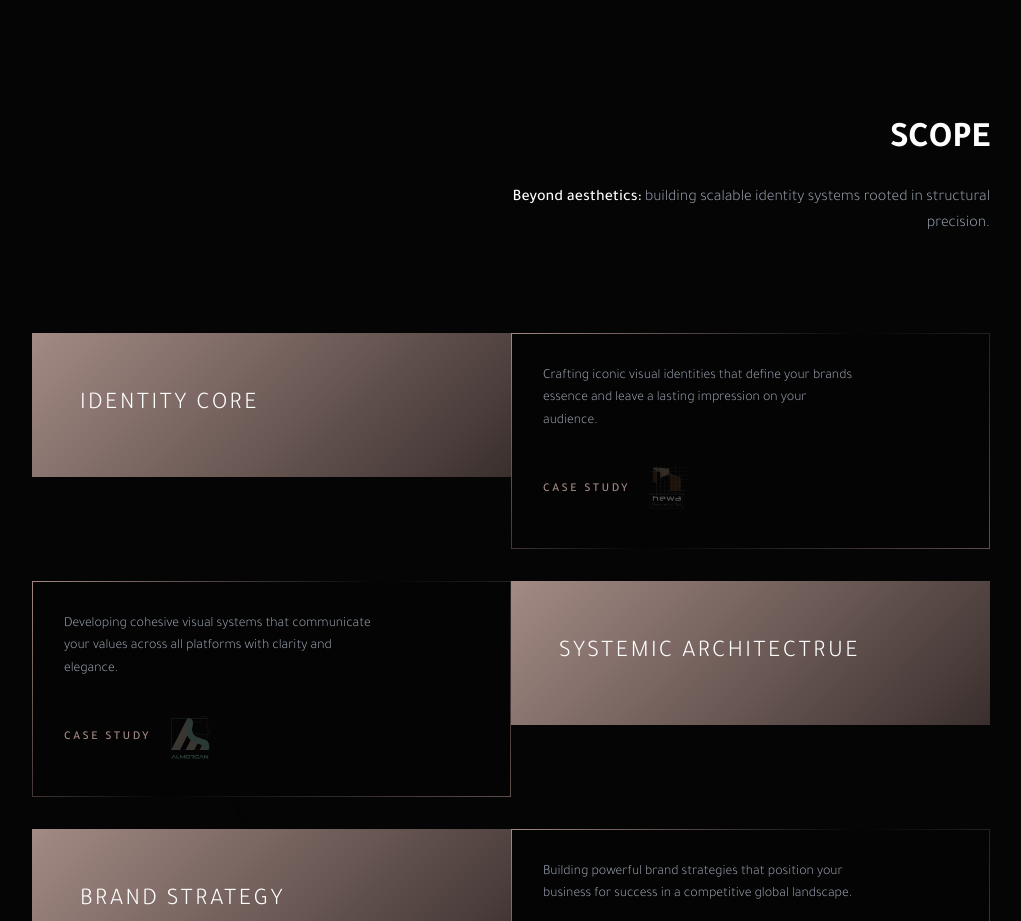
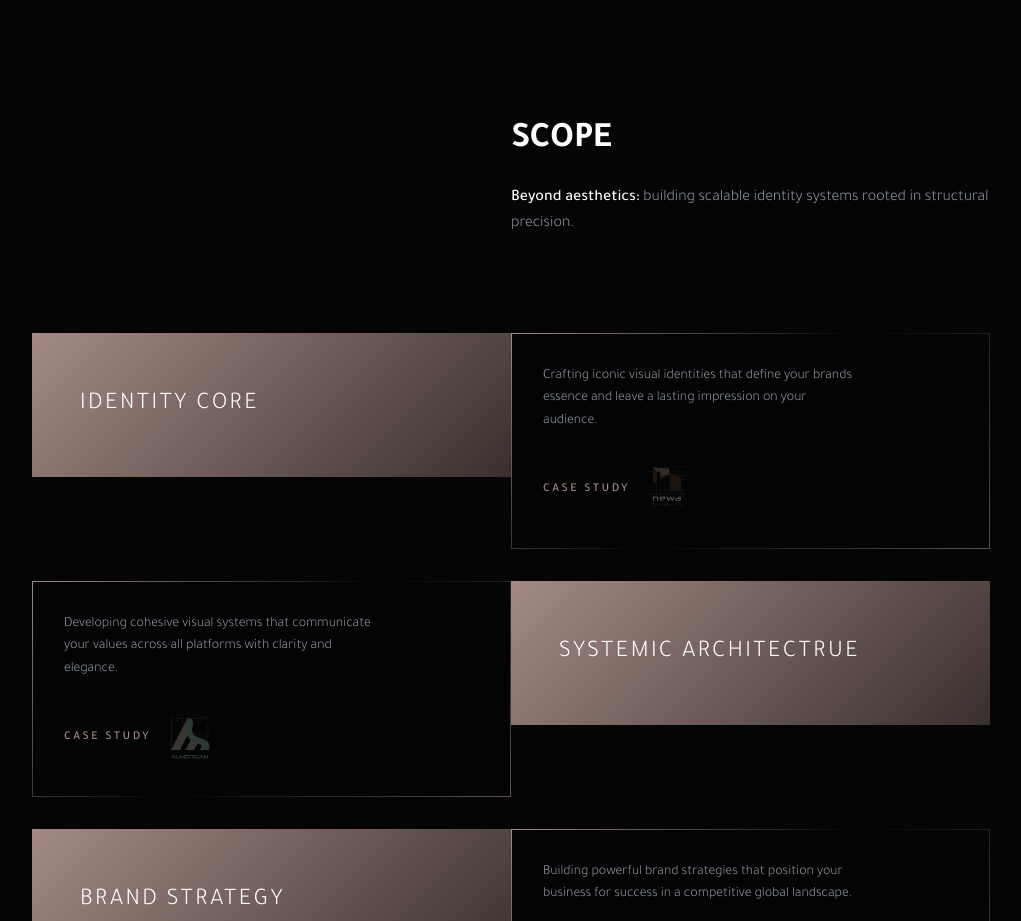
Before and after one commit to 3a1mtest-prog/nasayem, a React (Vite) app: page / in a window 1280 px wide. Shown: the part 3140-4061 px from the top of the page, without its empty margins (129-1150 px from the left). Built offline with nearby package versions, Linux system fonts and the light colour scheme.

Commit message:
Update Services.tsx

```diff
--- a/src/components/home/Services.tsx
+++ b/src/components/home/Services.tsx
@@ -86,7 +86,7 @@ const Services = () => {
       <Container>
         <div
           data-services-animate
-          className="relative z-10 mb-16 md:mb-24 md:w-1/2 md:ml-auto text-end"
+          className="relative z-10 mb-16 md:mb-24 md:w-1/2 md:ml-auto text-start"
         >
           <h2 className="text-3xl md:text-4xl font-display font-bold mb-6">
             {t("services.heading")}
```
